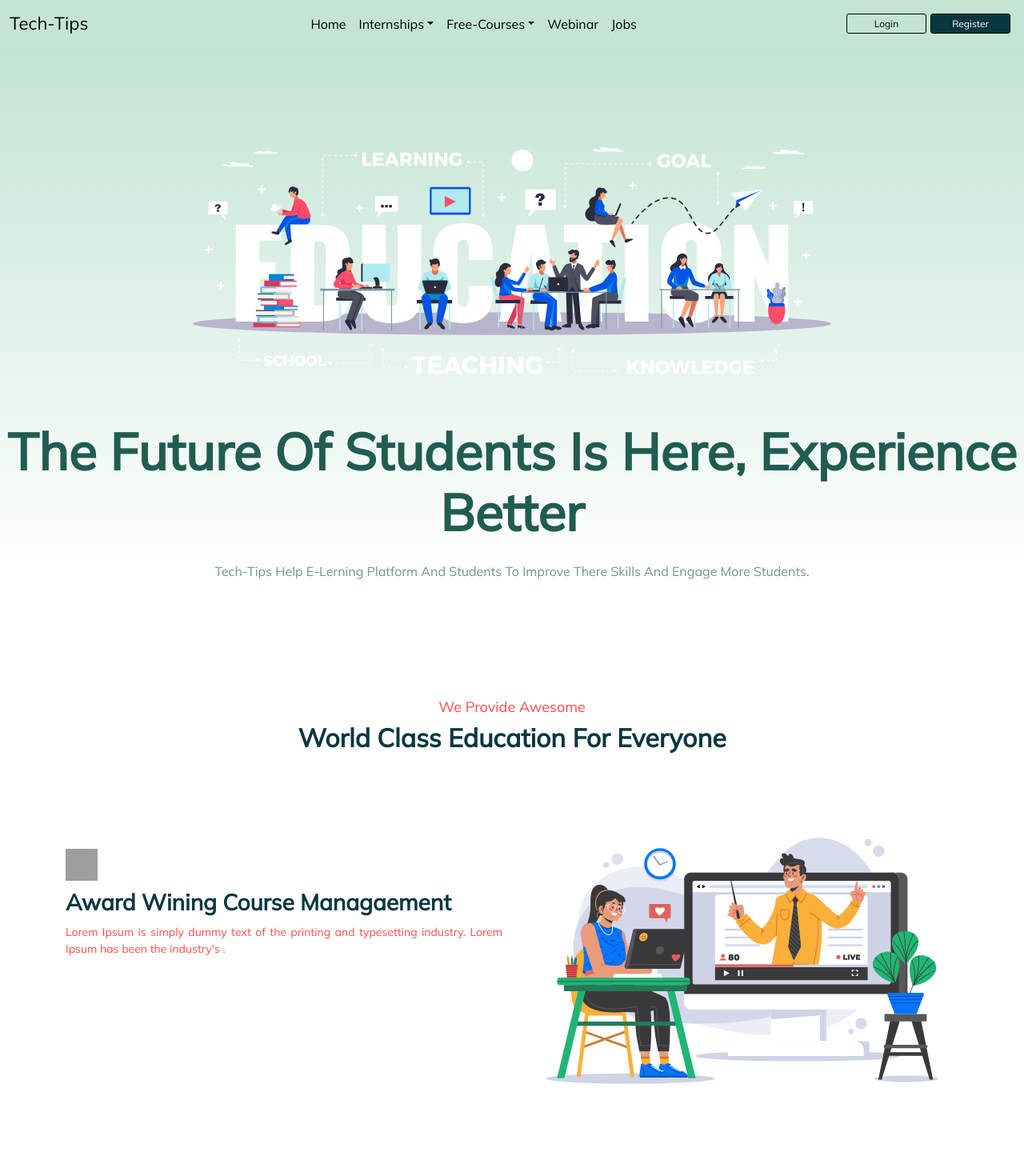
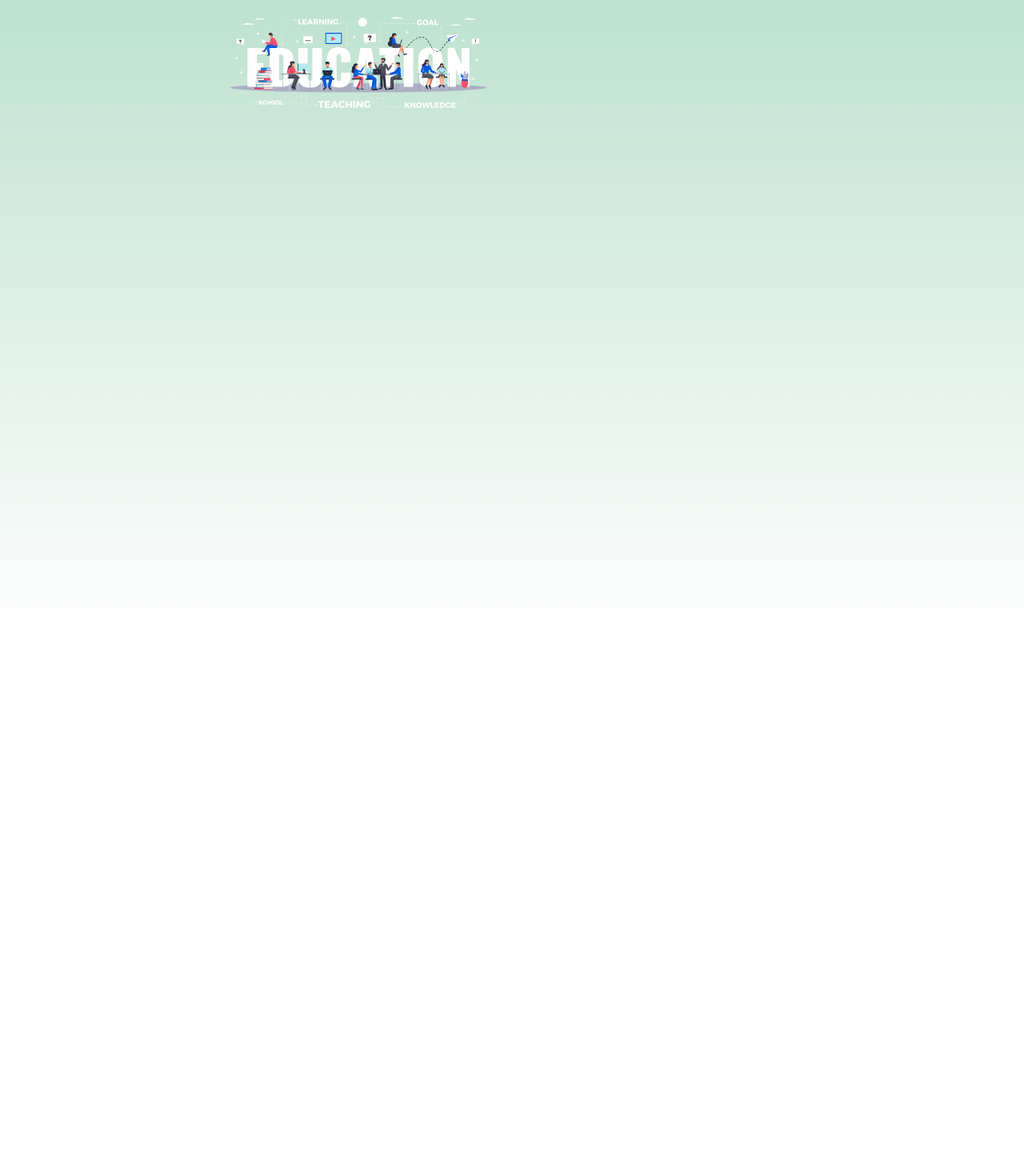
Before and after one commit to itsharry46/Tech-Tips, a React (Create React App) app: page /login in a window 1280 px wide. Shown: the top 1470 px of the page at 80% size. After the commit the page ends 800 px from the top, so only its background shows below. Built offline with nearby package versions, Linux system fonts and the light colour scheme; grey boxes are pictures that could not be loaded.

Commit message:
login initial

```diff
--- a/src/App.jsx
+++ b/src/App.jsx
@@ -2,12 +2,18 @@ import React from 'react';
 import "../node_modules/bootstrap/dist/css/bootstrap.min.css";
 import "../node_modules/bootstrap/dist/js/bootstrap.bundle";
 import Home from './Home';
+import Login from './components/Auth/Login';
+import { Switch, Route, Redirect } from 'react-router-dom';
 import './index.css';
 
 const App = () => {
   return(
     <>
-      <Home />
+      <Switch>
+        <Route excat path='/login' component={Login}/>
+        <Route path='/' component={Home}/>
+        <Redirect to ="/" />
+      </Switch>
     </>
   );
 };
--- a/src/Home.jsx
+++ b/src/Home.jsx
@@ -60,8 +60,8 @@ const Home = () => {
 
         </div>
       </div>
-      <br /><br /><br /><br />
-      <Training /><br /><br /><br /><br /><br /><br />
+      <br /><br /><br />
+      <Training /><br /><br /><br /><br />
       <Internship />
     </>
   );
--- /dev/null
+++ b/src/components/Auth/Login.jsx
@@ -0,0 +1,26 @@
+import React from 'react';
+import "./login.css";
+import leftimg from "../../images/landing-page.svg";
+
+const Login = () => {
+  return (
+    <>
+      <div className="bg-color">
+        <div className="container">
+          <div className="card-login">
+            <div className="row">
+              <div className="col left-side-login">
+                <img src={leftimg} alt="left-image" />
+              </div>
+              <div className="col right-side-login">
+
+              </div>
+            </div>
+          </div>
+        </div>
+      </div>
+    </>
+  );
+};
+
+export default Login;
--- /dev/null
+++ b/src/components/Auth/login.css
@@ -0,0 +1,8 @@
+.bg-color{
+    width: 100%;
+    height: 100vh;
+    background-image: linear-gradient(to bottom, #BDE2CF,#fff);
+}
+/* =======================================================
+Card Content
+======================================================= */
--- a/src/components/Navbar.jsx
+++ b/src/components/Navbar.jsx
@@ -42,12 +42,12 @@ const Navbar = () => {
                                 <NavLink className="nav-link" aria-current="page" to="#">Webinar</NavLink>
                             </li>
                             <li className="nav-item">
-                                <NavLink className="nav-link" aria-current="page" to="#">Jobs</NavLink>
+                                <NavLink className="nav-link" aria-current="page" to="/signin">Jobs</NavLink>
                             </li>
                         </ul>
                     </div>
-                    <input className="login" type="button" value="Login" />
-                    <input className="register" type="button" value="Register" />
+                    <NavLink className="login" to="/login">Login</NavLink>
+                    <NavLink className="register" to="#">Register</NavLink>
                 </div>
             </nav>
         </>
--- a/src/components/Traning/Training.jsx
+++ b/src/components/Traning/Training.jsx
@@ -55,7 +55,7 @@ const Training = () => {
                     </div>
                     <div className="card col-sm-3">
                         <img src={uiux} alt="ui/ux" />
-                        <p>Ui/Ux Designing</p>
+                        <p>UI/UX Designing</p>
                     </div>
                 </div>
             </div>
--- a/src/index.css
+++ b/src/index.css
@@ -58,9 +58,13 @@ Navbar
   border-radius: 3px;
   margin-right: 5px;
   border: black solid 1px;
+  text-decoration: none;
+  text-align: center;
+  padding-top: 3px;
 }
 
 .login{
+  color: black;
   background-color: rgba(0,0,0,0);
 }
 
@@ -76,6 +80,7 @@ Navbar
 
 .register:hover{
   background-color: indianred;
+  color: black;
 }
 
 @media only screen and (max-width: 763px) {
@@ -105,7 +110,7 @@ landing page content
   height: auto;
   position: absolute;
   top: 50%;
-  left: 50%;
+  left: 51%;
   transform: translate(-50%, -70%);
 }
 
@@ -163,7 +168,7 @@ Banner Columns Cards
 }
 
 .banner-col .row{
-  margin-bottom: 90px;
+  margin-bottom: 70px;
 }
 
 .banner-col h1{
```
